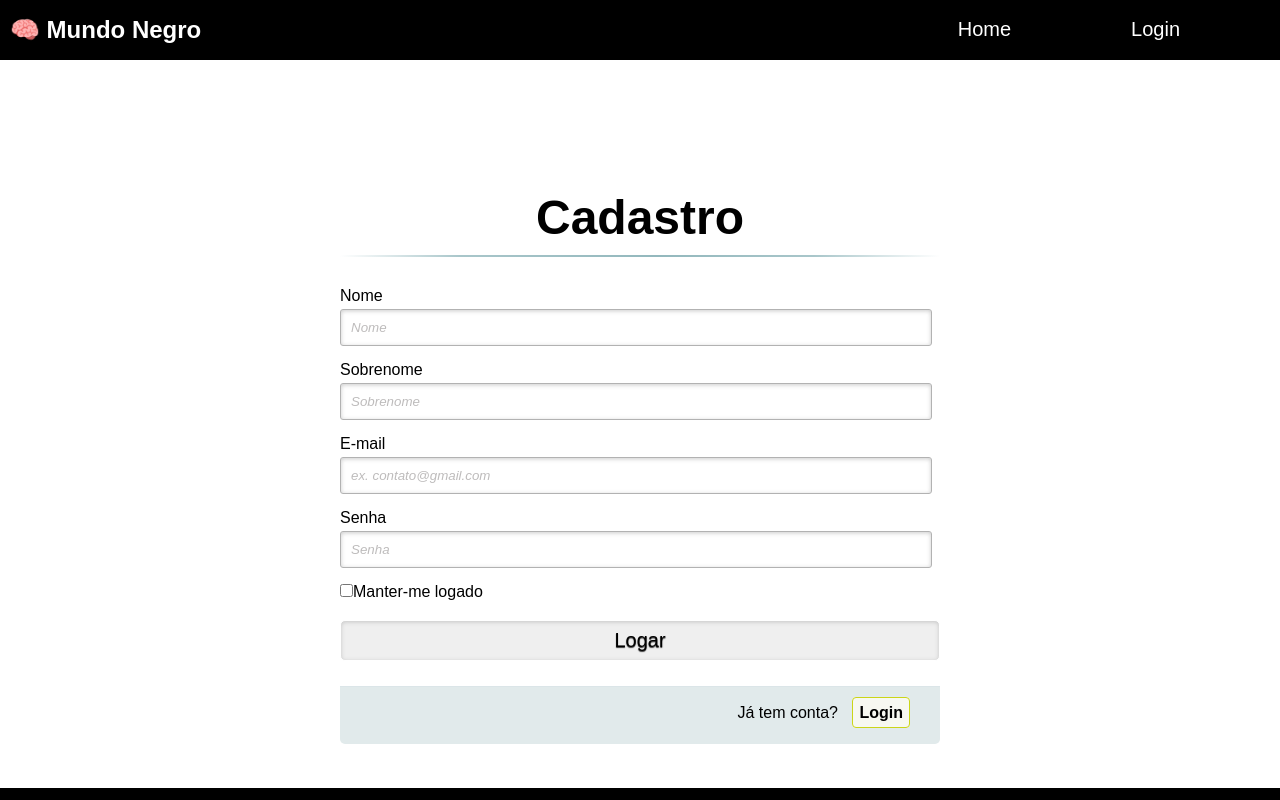
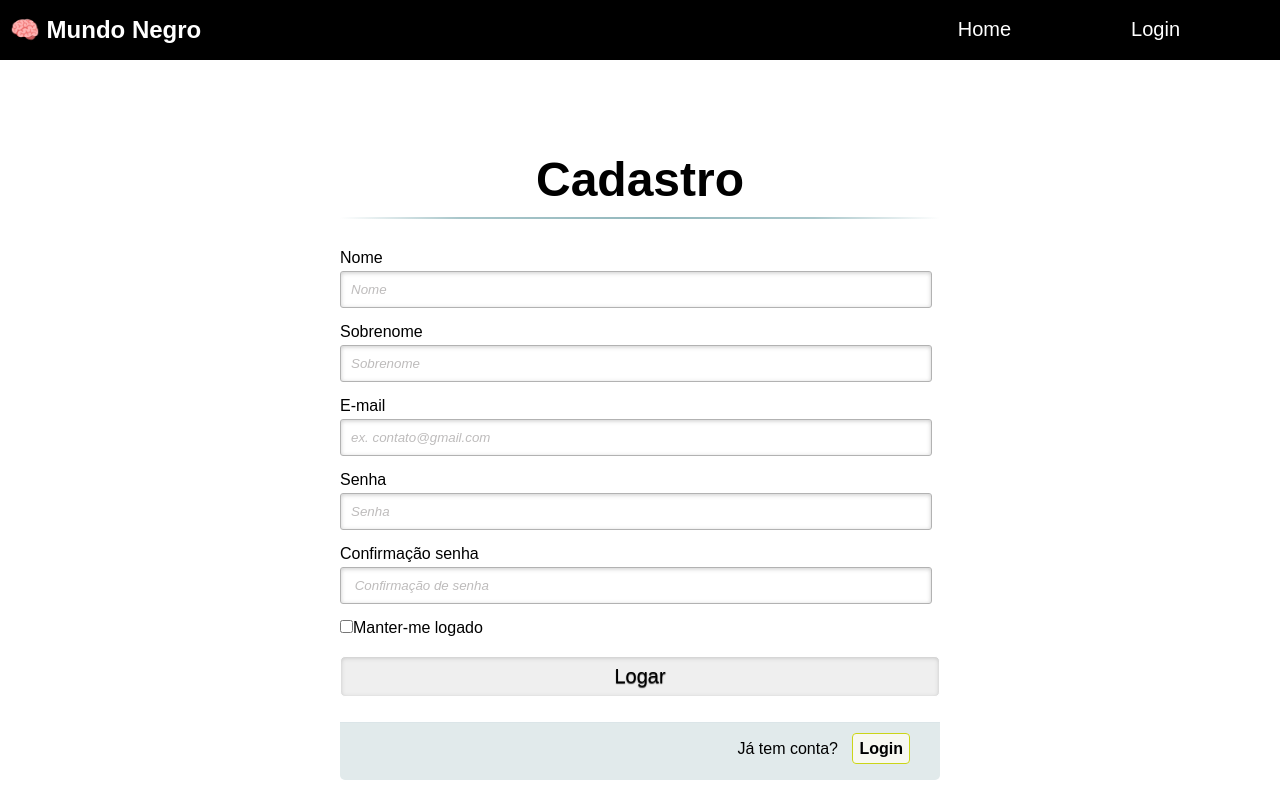
Before and after one commit to brenddamachado/Mundo_Negro, an Angular app in the folder conhecimentos/: page /cadastro in a window 1280 px wide. Shown: the top 800 px of the page. Built offline with nearby package versions, Linux system fonts and the light colour scheme.

Commit message:
cadastro para login

```diff
--- a/conhecimentos/src/app/features/cadastro/pages/cadastro/cadastro.component.html
+++ b/conhecimentos/src/app/features/cadastro/pages/cadastro/cadastro.component.html
@@ -23,9 +23,14 @@
             </p>
 
             <p>
-                <label for="email_login">Senha</label>
-                <input id="email_login" name="email_login" required="required" type="password"
+                <label for="senha_login">Senha</label>
+                <input id="senha_login" name="senha_login" required="required" type="password"
                     placeholder="Senha" />
+            </p>
+            <p>
+                <label for="senha_login">Confirmação senha</label>
+                <input id="senha_login" name="senha_login" required="required" type="password"
+                    placeholder=" Confirmação de senha" />
             </p>
 
             <p>
@@ -39,7 +44,7 @@
 
             <p class="link">
                Já tem conta?
-                <a (click)="navigateByUrl('cadastro')">Login</a>
+                <a (click)="navigateByUrl('login')">Login</a>
             </p>
 
         </form>
--- a/conhecimentos/src/app/features/cadastro/pages/cadastro/cadastro.component.scss
+++ b/conhecimentos/src/app/features/cadastro/pages/cadastro/cadastro.component.scss
@@ -13,14 +13,15 @@ a {
 
 
 
-  /* esconde as ancoras da tela */
+  /* esconde as ancoras da teb */
   a.links {
     display: none;
   }
 }
 
 .content {
-  padding-top:10%;
+  padding-top:7%;
+  padding-bottom: 10%;
 
   width: 600px;
   min-height: 560px;
--- a/conhecimentos/src/app/features/cadastro/pages/cadastro/cadastro.component.ts
+++ b/conhecimentos/src/app/features/cadastro/pages/cadastro/cadastro.component.ts
@@ -5,10 +5,12 @@ import { Router } from '@angular/router';
   templateUrl: './cadastro.component.html',
   styleUrls: ['./cadastro.component.scss']
 })
+
 export class CadastroComponent {
   constructor(private router: Router){}
 
   navigateByUrl(url:string){
     this.router.navigateByUrl(url);
   }
+
 }
--- a/conhecimentos/src/app/features/features.module.ts
+++ b/conhecimentos/src/app/features/features.module.ts
@@ -1,14 +1,13 @@
 import { NgModule } from '@angular/core';
 import { CommonModule } from '@angular/common';
-import { RouterModule } from '@angular/router';
 
 
 
 @NgModule({
   declarations: [],
   imports: [
-    CommonModule,
-    RouterModule
+    CommonModule
+
   ]
 })
 export class FeaturesModule { }
```
